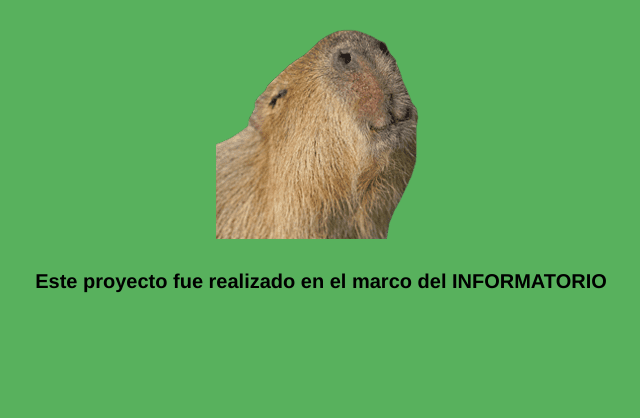
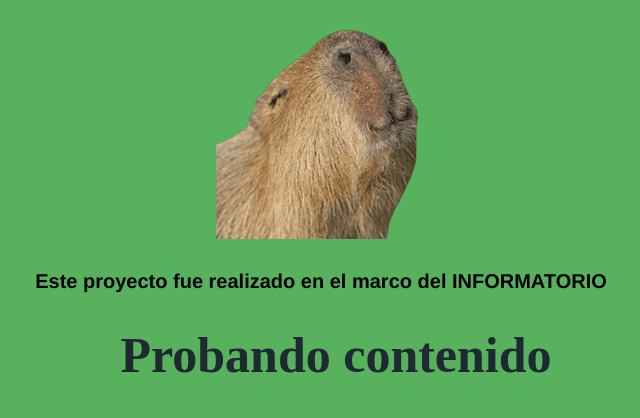
Before and after one commit to lsegecode/JuegosChaco, a Django app: page / in a window 1280 px wide. Shown: the part 612-1030 px from the top of the page, without its empty margins (304-944 px from the left). Before the commit the page ends 905 px from the top, so only its background shows below. Run offline with Django 3.2, Linux system fonts and the light colour scheme; parts of the project's set-up code (start-up, migrations or seed data) failed here and were passed over.

Commit message:
Agregué un titulo

```diff
--- a/JuegosChaco/templates/base.html
+++ b/JuegosChaco/templates/base.html
@@ -34,6 +34,7 @@
 		</nav>
 	</div>
 
+
 {% block contenido %}
 
 {% endblock contenido %}
--- a/JuegosChaco/templates/home.html
+++ b/JuegosChaco/templates/home.html
@@ -16,5 +16,5 @@
 	<a href = "{% url 'home' %}"><img src = "{% static 'img/1main.png' %}"></a>
 	<br>
 	<h4>Este proyecto fue realizado en el marco del INFORMATORIO</h4>
-
+	<h1>Probando contenido</h1>
 {% endblock contenido %}
```
Also changed, not shown: JuegosChaco/JuegosChaco/db.sqlite3.
